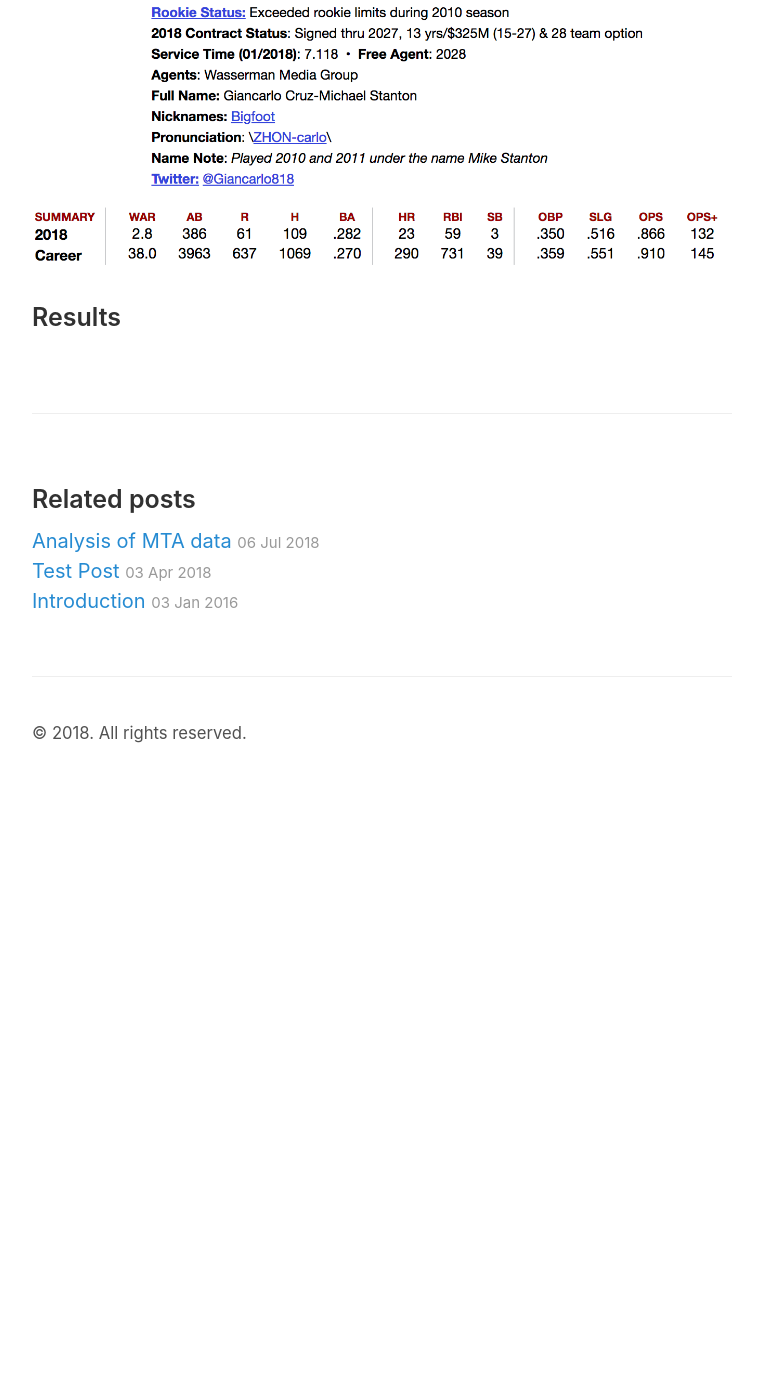
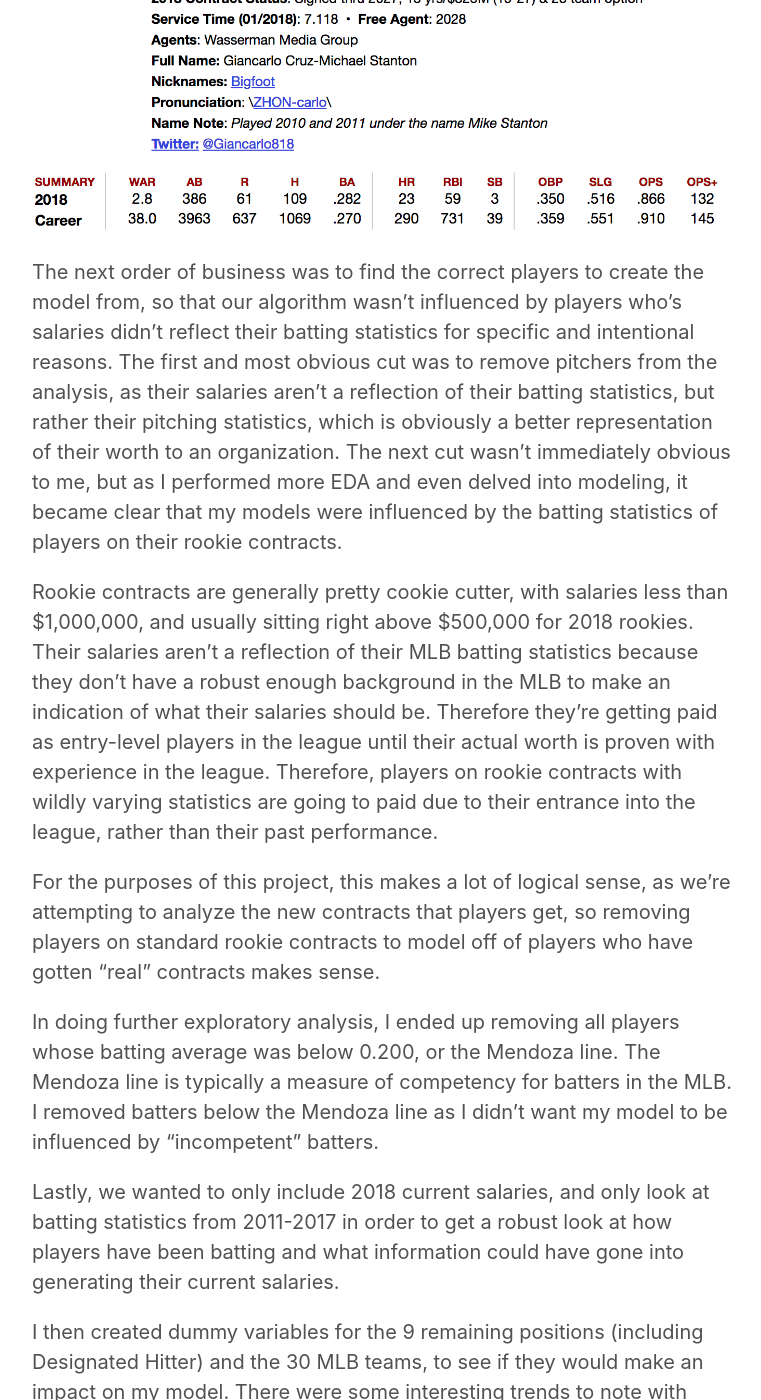
Before and after one commit to brendenrossin/brendenrossin.github.io, a Jekyll site: the page built from _posts/2018-07-25-project-luther.md, in a window 1280 px wide and 1400 px high, scrolled down 1566 px. Shown: the whole window, without its empty margins (258-1019 px from the left). Built offline with Jekyll 4.4.1, drawn with Linux system fonts in a browser that asks for light colours; before the commit the page ends 2353 px from its top, so only the background shows below that; some of the changed text lies outside the part shown.

Commit message:
updated baseball blog

```diff
--- a/_posts/2018-07-25-project-luther.md
+++ b/_posts/2018-07-25-project-luther.md
@@ -15,8 +15,25 @@ In order to create my model, I first had to gather the necessary data involved,
 
 Having obtained the web addresses for each player, I then scraped each player's page to find their batting statistics in the 'Standard Batting' table, their overall defensive Wins Above Replacement fromt the 'Player Value--Batting' table, and their salary information in the 'Salary' table. In addition, I pulled their full name from the Player Information header on the page in an attempt to distinguish individual players with similar names.
 
-##### Table used to extract relevant information
 ![Image Missing]({{"/assets/Giancarlo Stanton.png"|https://github.com/brendenrossin/brendenrossin.github.io/blob/master/assets/Screen%20Shot%202018-07-25%20at%205.33.35%20PM.png}})
 
+The next order of business was to find the correct players to create the model from, so that our algorithm wasn't influenced by players who's salaries didn't reflect their batting statistics for specific and intentional reasons. The first and most obvious cut was to remove pitchers from the analysis, as their salaries aren't a reflection of their batting statistics, but rather their pitching statistics, which is obviously a better representation of their worth to an organization. The next cut wasn't immediately obvious to me, but as I performed more EDA and even delved into modeling, it became clear that my models were influenced by the batting statistics of players on their rookie contracts.
+
+Rookie contracts are generally pretty cookie cutter, with salaries less than $1,000,000, and usually sitting right above $500,000 for 2018 rookies. Their salaries aren't a reflection of their MLB batting statistics because they don't have a robust enough background in the MLB to make an indication of what their salaries should be. Therefore they're getting paid as entry-level players in the league until their actual worth is proven with experience in the league. Therefore, players on rookie contracts with wildly varying statistics are going to paid due to their entrance into the league, rather than their past performance.
+
+For the purposes of this project, this makes a lot of logical sense, as we're attempting to analyze the new contracts that players get, so removing players on standard rookie contracts to model off of players who have gotten "real" contracts makes sense.
+
+In doing further exploratory analysis, I ended up removing all players whose batting average was below 0.200, or the Mendoza line. The Mendoza line is typically a measure of competency for batters in the MLB. I removed batters below the Mendoza line as I didn't want my model to be influenced by "incompetent" batters.
+
+Lastly, we wanted to only include 2018 current salaries, and only look at batting statistics from 2011-2017 in order to get a robust look at how players have been batting and what information could have gone into generating their current salaries.
+
+I then created dummy variables for the 9 remaining positions (including Designated Hitter) and the 30 MLB teams, to see if they would make an impact on my model. There were some interesting trends to note with respect to how position impacts salary, but no distinguishable trends with respect to how teams impact salary, which surprised me as some teams (i.e. NY Yankees) tend to have much larger pockets.
+
+![Image Missing]({{"/assets/Position_vs_Salary.png"|https://github.com/brendenrossin/brendenrossin.github.io/blob/master/assets/Screen%20Shot%202018-07-19%20at%208.33.24%20PM.png}})
+
+![Image Missing]({{"/assets/Team_vs_Salary.png"|https://github.com/brendenrossin/brendenrossin.github.io/blob/master/assets/Screen%20Shot%202018-07-19%20at%208.35.44%20PM.png}})
 
 ### Results
+
+
+Going forward, it would be helpful to look at player's salaries right after their contracts were negotiated in case a decline in performance over the course of a long contract influenced my model. In addition, it would be helpful to have a dataset with more data points, with all the cuts made to the dataset decreasing my total observations down to approximately 240 players.
```
Also changed, not shown: assets/Position_vs_Salary.png (renamed from assets/Screen Shot 2018-07-19 at 8.33.24 PM.png), assets/Team_vs_Salary.png (renamed from assets/Screen Shot 2018-07-19 at 8.35.44 PM.png).
